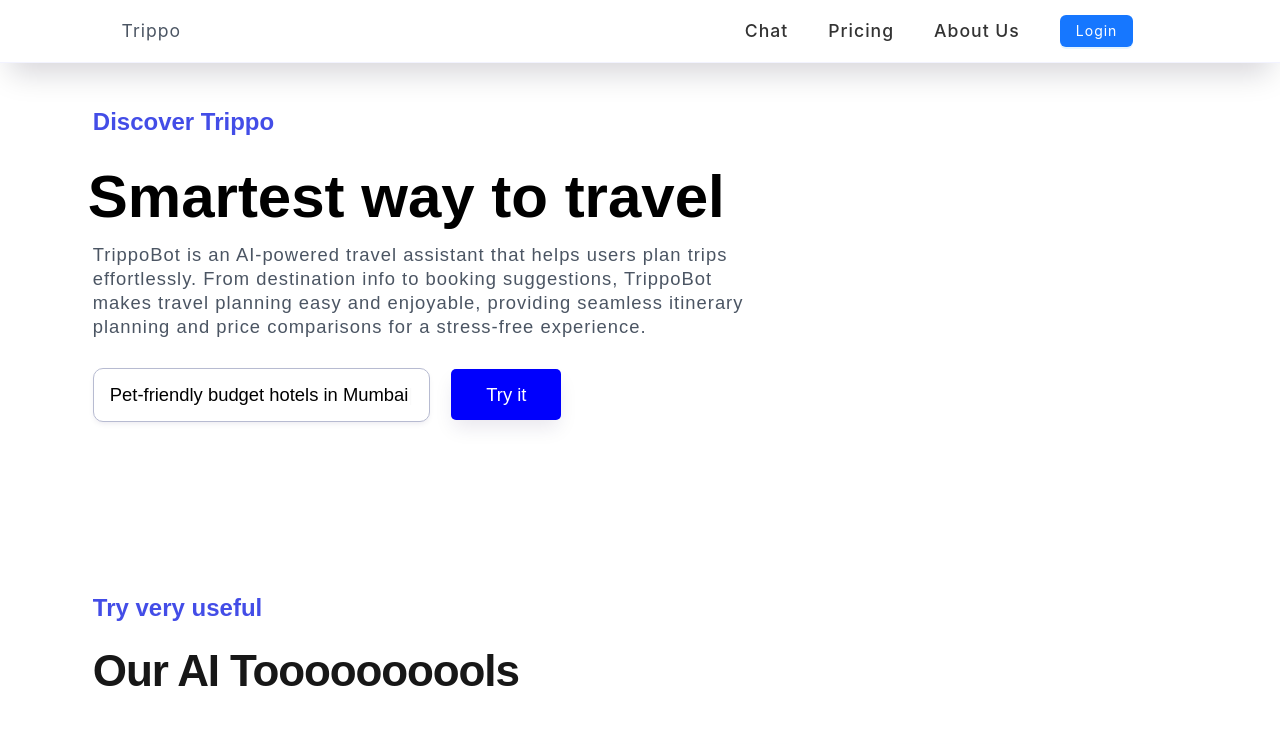
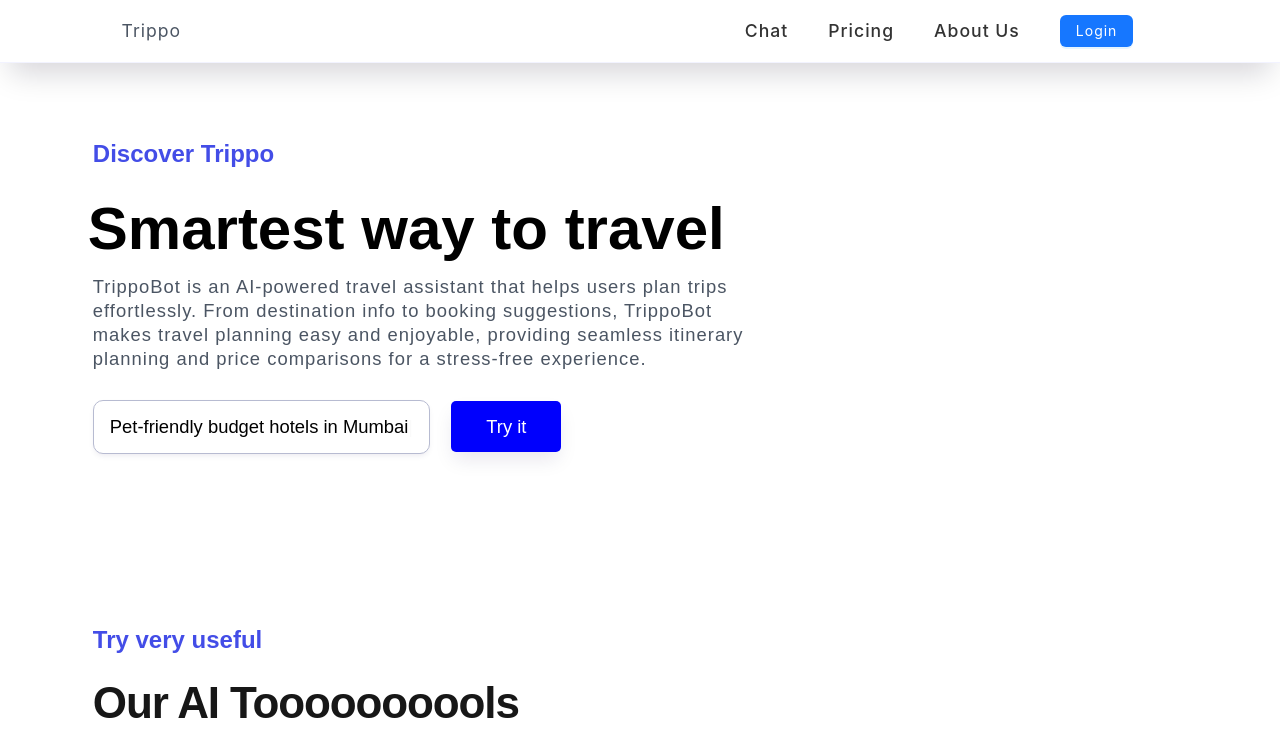
Before and after one commit to WiTheR60334/TrippoBot2, a Next.js app: page / in a window 1280 px wide. Shown: the top 744 px of the page. Built offline with nearby package versions, Linux system fonts and the light colour scheme; no server answers.

Commit message:
updated spacing

```diff
--- a/app/page.js
+++ b/app/page.js
@@ -15,7 +15,9 @@ import Feedback from "@/components/feedback/feedback";
 export default function Home() {
   return (
     <>
+      <div style={{marginTop: "2rem"}}>
       <HomePage />
+      </div>
       <Whychooseus />
       <TripGuideSlider />
       <div id="pricing">
```
